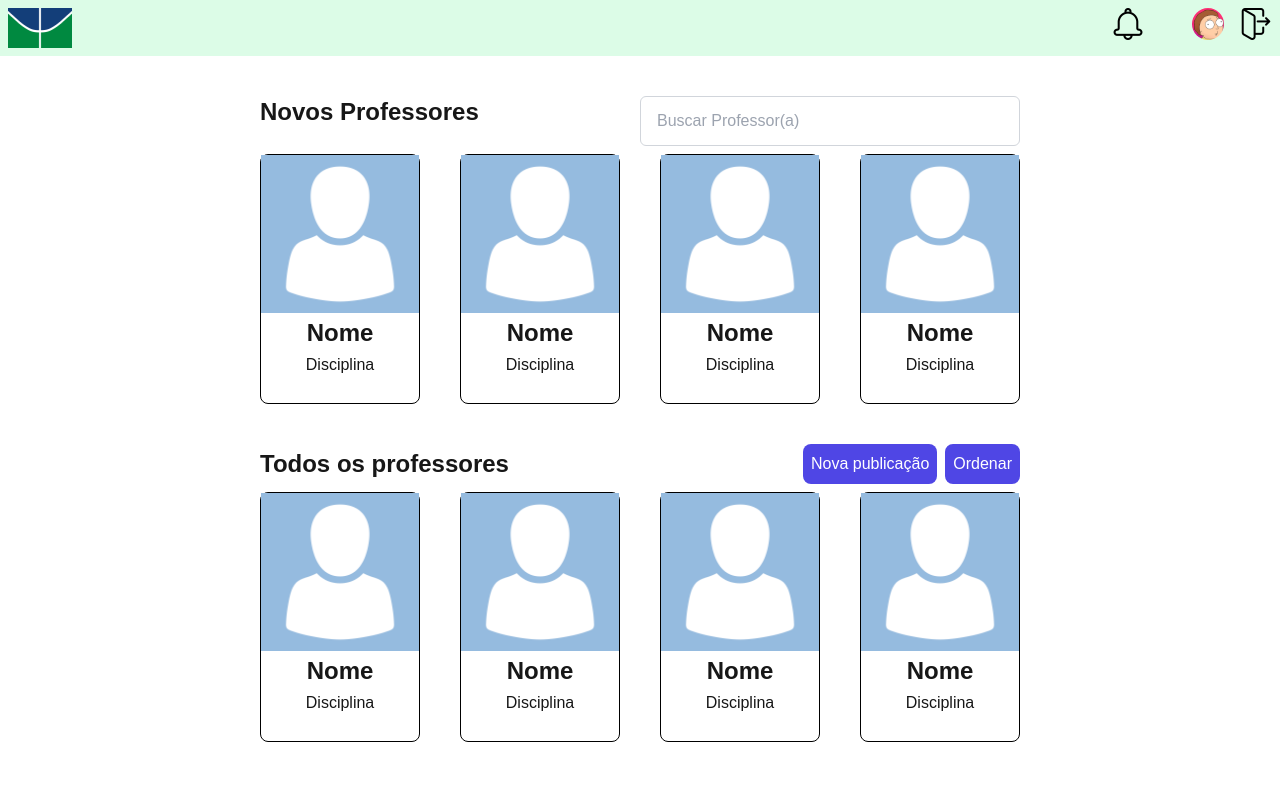
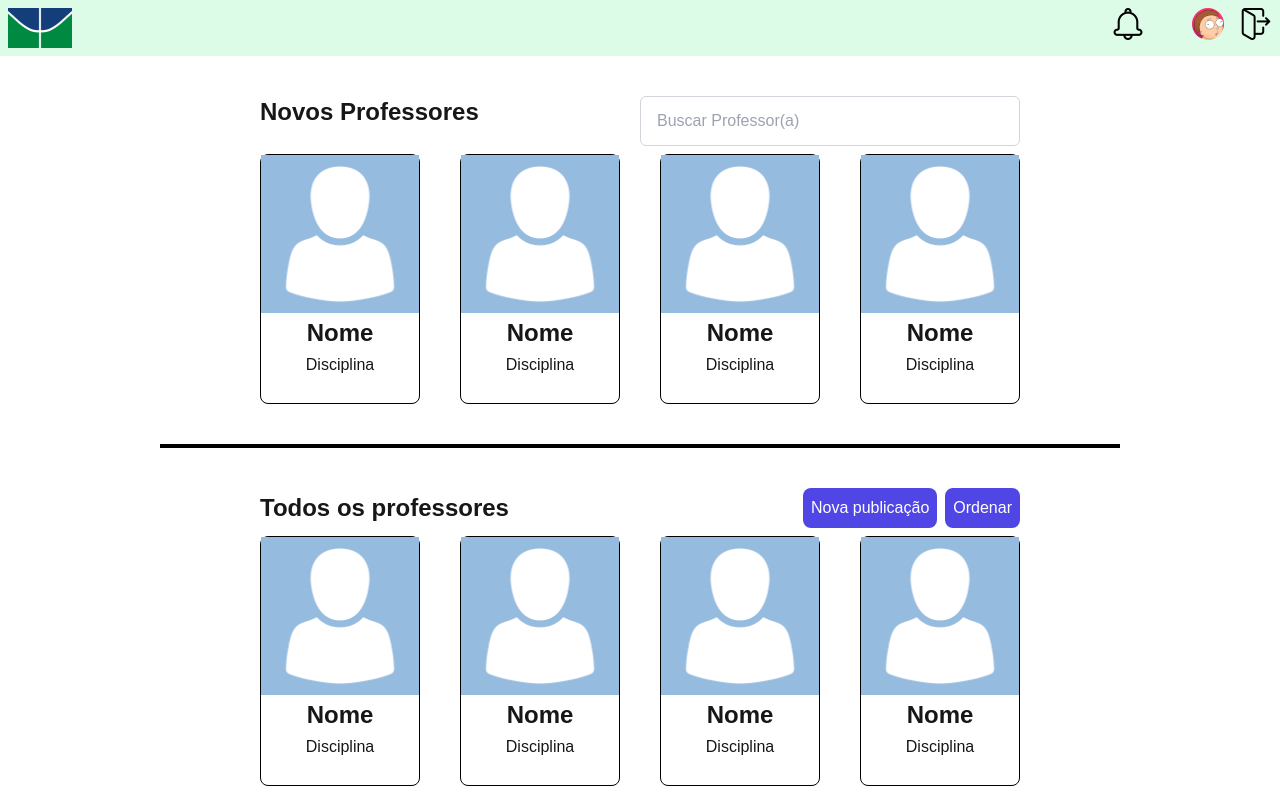
Before and after one commit to marianassimion/frontend_grupo4, a Next.js app: page /Feed in a window 1280 px wide. Built offline with nearby package versions, Linux system fonts and the light colour scheme.

Commit message:
Adição da linha no Feed

```diff
--- a/src/app/Feed/page.tsx
+++ b/src/app/Feed/page.tsx
@@ -47,9 +47,9 @@ export default function Home() {
           </div>
         </div>
         </div>
-        <div className="bg-black-600"></div>
+        <div className="bg-black h-1 w-3/4 mt-10 mb-10"></div>
         <div>
-        <div className="mt-10 flex flex-row items-center mb-2">
+        <div className=" flex flex-row items-center mb-2">
             <h1 className="text-2xl font-bold">Todos os professores</h1>
             <div className="ml-auto flex flex-row gap-2">
               <button
--- a/src/app/FeedDeslogado/Page.tsx
+++ b/src/app/FeedDeslogado/Page.tsx
@@ -37,8 +37,9 @@ export default  function FeedDeslogado() {
             </div>
           </div>
           </div>
+          <div className="bg-black h-1 w-3/4 mt-10 mb-10"></div>
           <div>
-          <div className="mt-10 flex flex-row items-center  mb-2 ">
+          <div className="flex flex-row items-center  mb-2 ">
             <h1 className="text-2xl font-bold">Todos os professores</h1>
             <div className="ml-auto flex flex-row gap-2">
               <button className="bg-indigo-600 text-white p-2 rounded-lg hover:scale-110">Ordenar</button>
```
